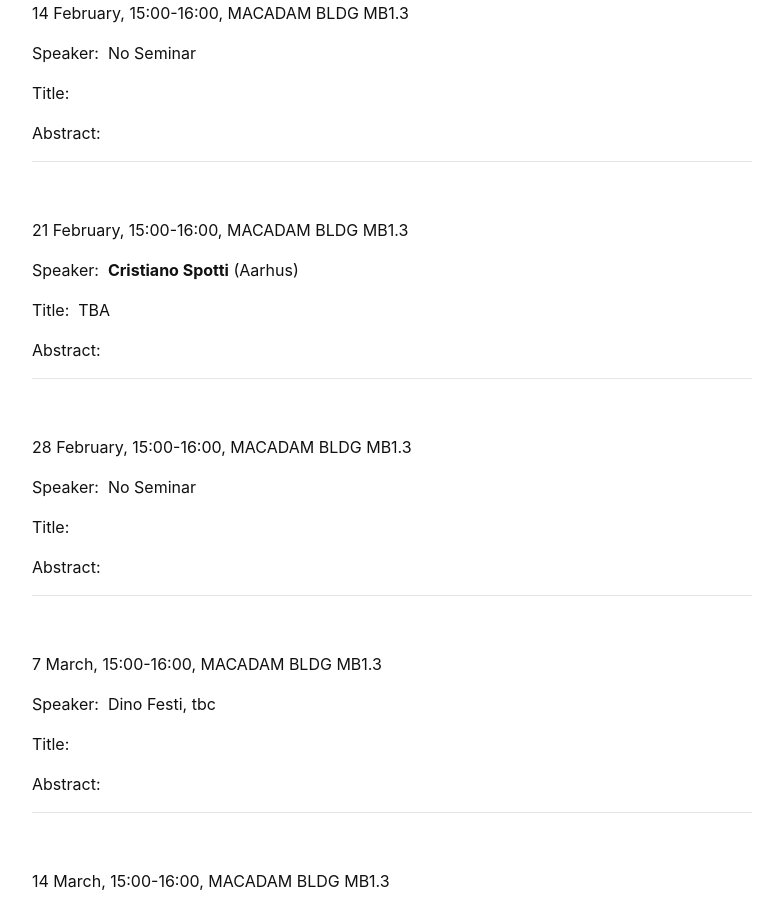
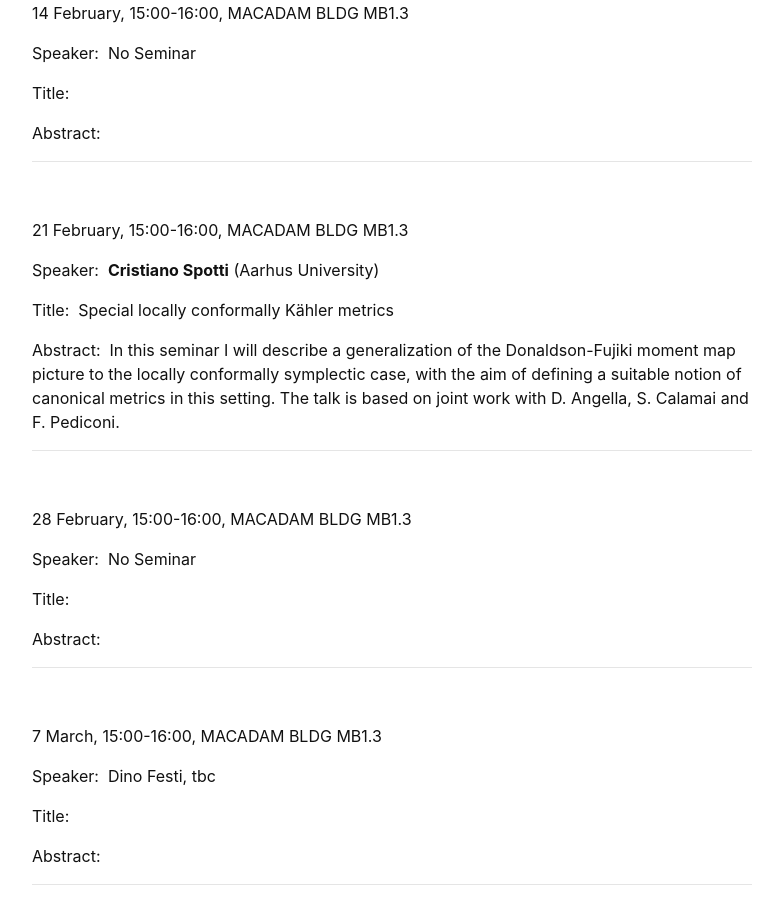
Before and after one commit to kcl-geometry-seminar/kcl-geometry-seminar.github.io, a Jekyll site: the page built from pages/index.md, in a window 1280 px wide and 900 px high, scrolled down 1620 px. Shown: the whole window, without its empty margins (248-1031 px from the left). Built offline with Jekyll 4.4.1, drawn with Linux system fonts in a browser that asks for light colours; formulas are drawn with MathJax 3; a script that is not in the unit is left out.

Commit message:
added Spotti's talk details

```diff
--- a/pages/index.md
+++ b/pages/index.md
@@ -68,11 +68,11 @@ Abstract:&nbsp;
 
 21 February, 15:00-16:00, MACADAM BLDG MB1.3
 
-Speaker:&nbsp; **Cristiano Spotti** (Aarhus)
+Speaker:&nbsp; **Cristiano Spotti** (Aarhus University)
 
-Title:&nbsp; TBA
+Title:&nbsp; Special locally conformally Kähler metrics
 
-Abstract:&nbsp;
+Abstract:&nbsp;  In this seminar I will describe a generalization of the Donaldson-Fujiki moment map picture to the locally conformally symplectic case, with the aim of defining a suitable notion of canonical metrics in this setting. The talk is based on joint work with D. Angella, S. Calamai and F. Pediconi.
 
 -----------------------------------------------------------
 <br />
```
